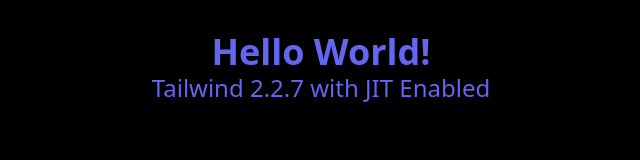
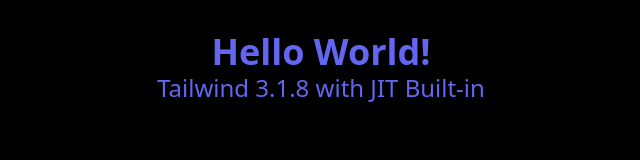
Before and after one commit to skrantzman/Basic-Tailwind-Playground, a website: page public/index.html in a window 1280 px wide. Shown: the whole page, without its empty margins (319-959 px from the left). Drawn offline with Linux system fonts and the light colour scheme.

Commit message:
updated to Tailwind 3.1.8, includes JIT by default

```diff
--- a/public/index.html
+++ b/public/index.html
@@ -4,11 +4,11 @@
 		<meta charset="UTF-8" />
 		<meta http-equiv="X-UA-Compatible" content="IE=edge" />
 		<meta name="viewport" content="width=device-width, initial-scale=1.0" />
-		<title>Tailwind 2.2.7</title>
+		<title>Tailwind 3.1.8</title>
 		<link rel="stylesheet" href="./build/style.css" />
 	</head>
 	<body class="bg-black">
 		<h1 class="pt-8 text-4xl font-bold text-center text-indigo-500">Hello World!</h1>
-		<h2 class="text-2xl text-center text-indigo-500">Tailwind 2.2.7 with JIT Enabled</h2>
+		<h2 class="text-2xl text-center text-indigo-500">Tailwind 3.1.8 with JIT Built-in</h2>
 	</body>
 </html>
--- a/tailwind.config.js
+++ b/tailwind.config.js
@@ -1,9 +1,6 @@
+/** @type {import('tailwindcss').Config} */
 module.exports = {
-  mode: 'jit',
-  purge: [
-    './public/**/*.html'
-    ],
-  darkMode: false,
+  content: ["./public/**/*.{html,js}"],
   theme: {
     extend: {
       colors: {},
```
Also changed, not shown: package.json (+10 -11 lines), public/build/style.css, 1 other file.
